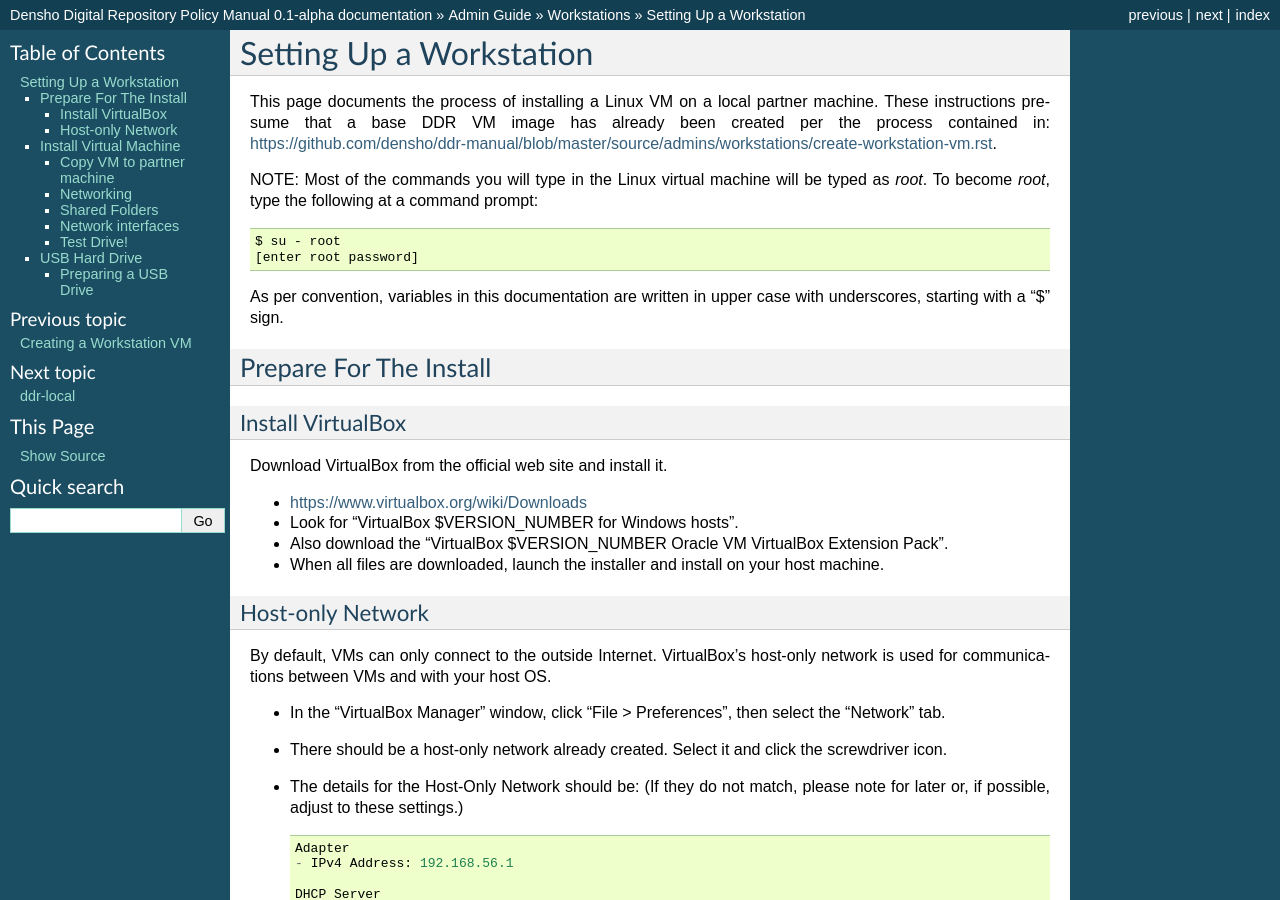
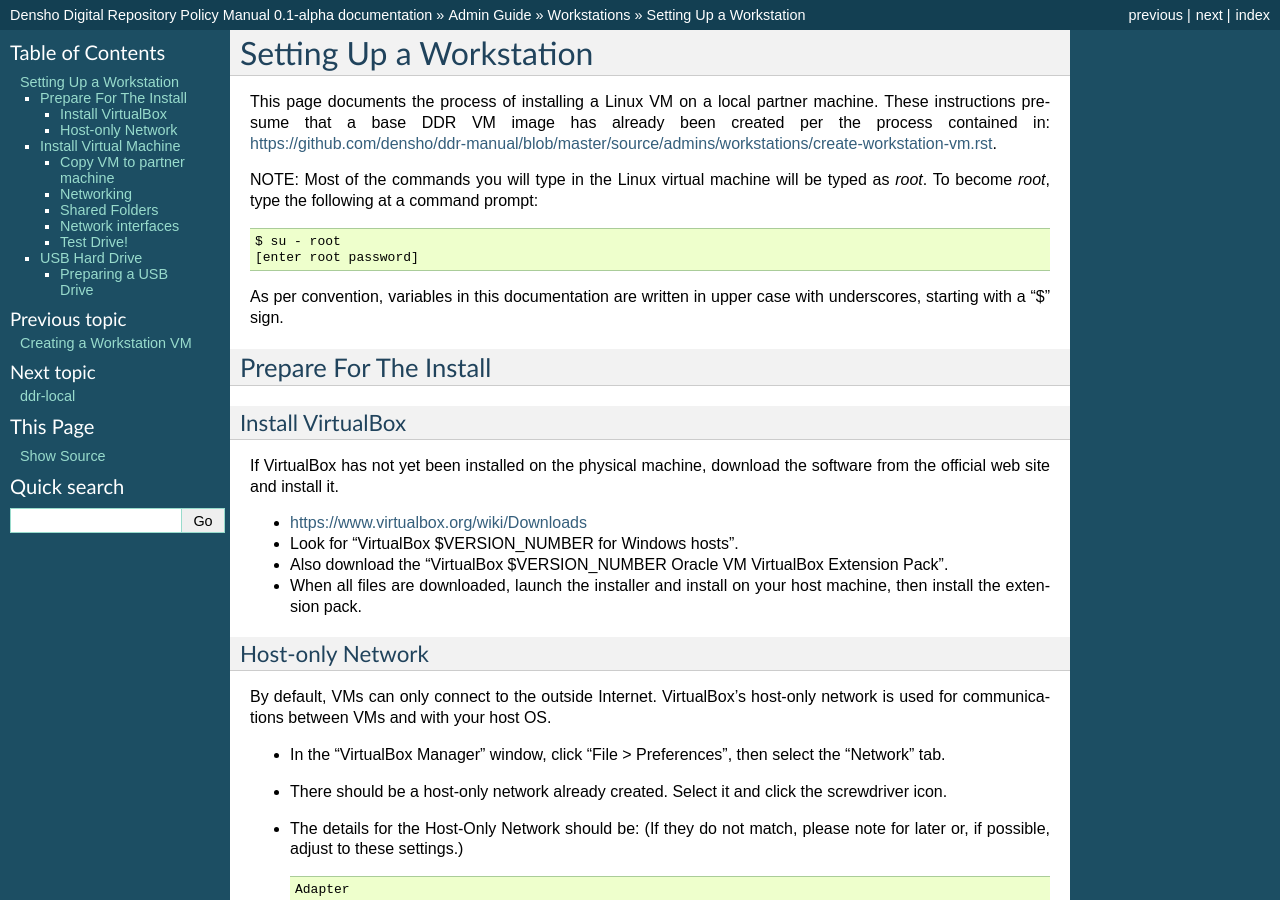
Before and after one commit to denshoproject/ddr-manual, a Sphinx documentation site: the page built from source/admins/workstations/setup-workstation.rst, in a window 1280 px wide and 900 px high. Built offline with Sphinx 7.4.7, drawn with Linux system fonts in a browser that asks for light colours.

Commit message:
Update setup-workstation.rst
Added a bit of language to the virtualbox install section

```diff
--- a/source/admins/workstations/setup-workstation.rst
+++ b/source/admins/workstations/setup-workstation.rst
@@ -26,12 +26,12 @@ Prepare For The Install
 Install VirtualBox
 ------------------
 
-Download VirtualBox from the official web site and install it.
+If VirtualBox has not yet been installed on the physical machine, download the software from the official web site and install it.
 
 - https://www.virtualbox.org/wiki/Downloads
 - Look for "VirtualBox $VERSION_NUMBER for Windows hosts".
 - Also download the "VirtualBox $VERSION_NUMBER Oracle VM VirtualBox Extension Pack".
-- When all files are downloaded, launch the installer and install on your host machine.
+- When all files are downloaded, launch the installer and install on your host machine, then install the extension pack.
 
 
 
```
